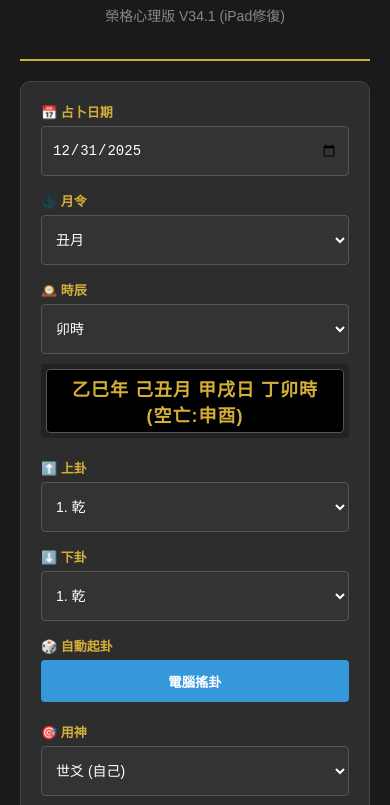
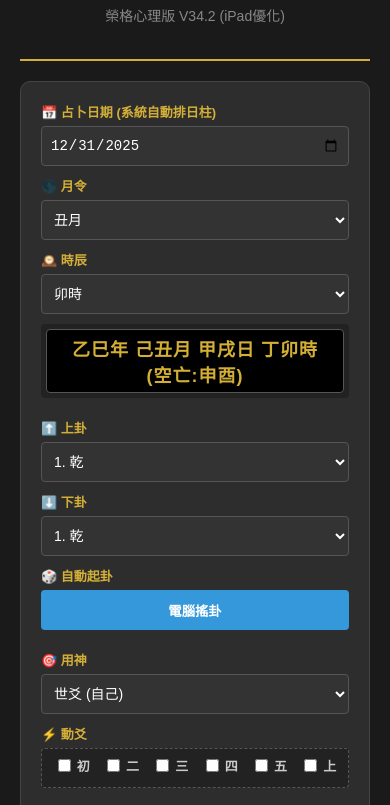
Before and after one commit to chin30182138/2026-01, a plain HTML site: page index.html in a window 390 px wide. Shown: the part 265-1070 px from the top of the page. Drawn offline with Linux system fonts and the light colour scheme.

Commit message:
Update title and optimize layout for V34.2

```diff
--- a/index.html
+++ b/index.html
@@ -3,7 +3,7 @@
 <head>
     <meta charset="UTF-8">
     <meta name="viewport" content="width=device-width, initial-scale=1.0">
-    <title>仙人指路 - 榮格心理版 (V34.1 iPad修復)</title>
+    <title>仙人指路 - 榮格心理版 (V34.2 iPad優化)</title>
     <style>
         :root {
             --gold: #d4af37;
@@ -29,7 +29,7 @@
 
         .container { width: 100%; max-width: 1200px; position: relative; }
 
-        /* Header & Logo */
+        /* Header */
         .header {
             text-align: center; border-bottom: 2px solid var(--gold); padding-bottom: 20px; margin-bottom: 20px; position: relative;
         }
@@ -56,30 +56,25 @@
         .api-input, textarea.custom-prompt, input[type="text"] { width: 100%; background: #000; border: 1px solid #444; color: #0f0; border-radius: 4px; padding: 10px; box-sizing: border-box; margin-bottom: 10px; }
         input[type="color"] { -webkit-appearance: none; border: none; width: 50px; height: 30px; padding: 0; background: none; cursor: pointer; vertical-align: middle; }
 
-        /* Layout */
+        /* Layout - V34.2 優化核心 */
         .control-box {
             background: var(--panel); padding: 20px; border-radius: 10px; border: 1px solid var(--border); display: flex; flex-direction: column; gap: 20px;
         }
 
-        /* 🔥 V34.1 修正核心：原本是 grid，加入 RWD 邏輯 */
-        .row-time { display: grid; grid-template-columns: 1fr 1fr 2fr; gap: 15px; align-items: end; }
+        /* 電腦與平板 (iPad) 模式：橫向排列 */
+        /* 比例調整：日期佔多一點 (1.2)，月時佔少一點 (0.9) */
+        .row-time { display: grid; grid-template-columns: 1.4fr 0.8fr 0.8fr; gap: 15px; align-items: end; }
         .row-hex { display: grid; grid-template-columns: 1fr 1fr 1fr; gap: 15px; align-items: end; }
         .row-target { display: grid; grid-template-columns: 1fr 2fr; gap: 15px; }
 
-        /* 🔥 RWD 響應式設計：當螢幕寬度小於 850px (iPad 直立或手機) 時觸發 */
-        @media screen and (max-width: 850px) {
-            .row-time {
-                grid-template-columns: 1fr !important; /* 強制改為單欄，垂直堆疊 */
+        /* 手機模式 (小於 600px) 才變成垂直堆疊 */
+        @media screen and (max-width: 600px) {
+            .row-time, .row-hex, .row-target {
+                grid-template-columns: 1fr !important; /* 強制單欄 */
+                gap: 10px;
             }
-            .row-hex {
-                grid-template-columns: 1fr !important; /* 強制改為單欄 */
-            }
-            .row-target {
-                grid-template-columns: 1fr !important; /* 強制改為單欄 */
-            }
-            /* 讓輸入框更高一點，方便手指點擊 */
             select, input[type="date"] {
-                height: 50px !important;
+                height: 45px; /* 手機上稍微高一點好點擊 */
             }
         }
 
@@ -94,7 +89,7 @@
             display: flex;
             align-items: center;
             gap: 20px;
-            flex-wrap: wrap; /* 允許換行 */
+            flex-wrap: wrap;
         }
         .story-options { display: flex; gap: 15px; flex-wrap: wrap; }
         .chk-story-label {
@@ -104,14 +99,14 @@
         .chk-story-label:hover { border-color: var(--gold); background: #333; }
         .chk-story-label input { accent-color: var(--gold); transform: scale(1.2); }
 
-        label { color: var(--gold); font-size: 13px; font-weight: bold; display: block; margin-bottom: 5px; }
-        select, input[type="date"] { width: 100%; padding: 10px; background: #333; border: 1px solid #555; color: #fff; border-radius: 4px; box-sizing: border-box; font-size: 14px; height: 42px; }
+        label { color: var(--gold); font-size: 13px; font-weight: bold; display: block; margin-bottom: 5px; white-space: nowrap; }
+        select, input[type="date"] { width: 100%; padding: 8px; background: #333; border: 1px solid #555; color: #fff; border-radius: 4px; box-sizing: border-box; font-size: 14px; height: 40px; }
 
-        .btn-random { width: 100%; height: 42px; background: #3498db; border: none; font-weight: bold; cursor: pointer; color: #fff; border-radius: 4px; }
+        .btn-random { width: 100%; height: 40px; background: #3498db; border: none; font-weight: bold; cursor: pointer; color: #fff; border-radius: 4px; }
         .btn-random:hover { background: #2980b9; }
 
-        .moving-zone { background: #222; padding: 10px; border-radius: 4px; border: 1px dashed #555; display: flex; justify-content: space-around; align-items: center; height: 42px; box-sizing: border-box;}
-        .chk-label { cursor: pointer; display: flex; align-items: center; gap: 5px; color: #ccc; font-size: 13px; }
+        .moving-zone { background: #222; padding: 5px; border-radius: 4px; border: 1px dashed #555; display: flex; justify-content: space-around; align-items: center; height: 40px; box-sizing: border-box;}
+        .chk-label { cursor: pointer; display: flex; align-items: center; gap: 3px; color: #ccc; font-size: 13px; }
         .chk-label input { accent-color: var(--gold); }
 
         .btn-group { display: flex; gap: 10px; margin-top: 20px; }
@@ -138,7 +133,6 @@
         }
         .card-header { font-size: 20px; color: var(--gold); border-bottom: 1px dashed #555; padding-bottom: 12px; margin-bottom: 20px; font-weight: bold; letter-spacing: 1px; }
 
-        /* Table Styling */
         .hex-table { width: 100%; border-collapse: collapse; font-size: 15px; }
         .hex-table th { border-bottom: 2px solid var(--gold); color: var(--gold); padding: 12px 5px; }
         .hex-table td { border-bottom: 1px solid #444; padding: 10px 5px; text-align: center; vertical-align: middle; color: #eee; }
@@ -165,7 +159,7 @@
         .ai-loading { color: var(--gold); animation: blink 1s infinite; }
         @keyframes blink { 50% { opacity: 0.5; } }
 
-        /* --- 🖨️ Print Optimization --- */
+        /* --- Print --- */
         @media print {
             body { background-color: #fff; color: #000; padding: 0; -webkit-print-color-adjust: exact; print-color-adjust: exact; }
             .container { max-width: 100%; width: 100%; padding: 20px; }
@@ -174,7 +168,6 @@
             .report-header-print { display: block; text-align: center; margin-bottom: 30px; border-bottom: 3px double #d4af37; padding-bottom: 20px; }
             .report-header-print img { max-width: 120px; height: auto; display: block; margin: 0 auto 10px; }
             .report-header-print h1 { font-size: 24pt; margin: 0; color: #000; font-family: "標楷體", serif; }
-
             .card {
                 background-color: var(--card-print-bg) !important;
                 border: none !important;
@@ -216,33 +209,29 @@
     <div class="header">
         <img src="logo.png" alt="Logo" class="logo-img" id="mainLogo">
         <h1>仙人指路神獸七十二型人格</h1>
-        <p>榮格心理版 V34.1 (iPad修復)</p>
+        <p>榮格心理版 V34.2 (iPad優化)</p>
         <div class="settings-btn" onclick="toggleSettings()" title="設定">⚙️</div>
     </div>
 
     <div id="settings-panel">
         <label style="color:#fff;">🔑 OpenAI API Key</label>
         <input type="password" id="apiKey" class="api-input" placeholder="sk-..." onchange="saveSettings()">
-
         <label style="color:#fff; margin-top:10px;">🖼️ Logo 圖片網址 (或檔名)</label>
         <input type="text" id="logoUrlIn" placeholder="預設: logo.png" onchange="saveSettings()">
-
         <label style="color:#fff; margin-top:10px;">✍️ 分析師署名</label>
         <input type="text" id="analystNameIn" placeholder="例如: 張天師" onchange="saveSettings()">
-
         <label style="color:#fff; margin-top:10px;">🎨 列印卡片底色</label>
         <div style="display:flex; align-items:center; gap:10px;">
             <input type="color" id="printColor" value="#fdfbf7" onchange="updatePrintColor()">
             <span style="color:#aaa; font-size:14px;">(點擊更換顏色)</span>
         </div>
-
         <label style="color:#fff; margin-top:10px;">📝 自定義分析提示詞</label>
         <textarea id="customPrompt" class="custom-prompt" placeholder="輸入您的獨門心法..." onchange="saveSettings()"></textarea>
     </div>
 
     <div class="control-box">
         <div class="row-time">
-            <div><label>📅 占卜日期</label><input type="date" id="dateIn" onchange="calcFullGanzhi()"></div>
+            <div><label>📅 占卜日期 (系統自動排日柱)</label><input type="date" id="dateIn" onchange="calcFullGanzhi()"></div>
             <div><label>🌑 月令</label><select id="monthIn" onchange="calcFullGanzhi()"><option value="寅">寅月</option><option value="卯">卯月</option><option value="辰">辰月</option><option value="巳">巳月</option><option value="午">午月</option><option value="未">未月</option><option value="申">申月</option><option value="酉">酉月</option><option value="戌">戌月</option><option value="亥">亥月</option><option value="子">子月</option><option value="丑">丑月</option></select></div>
             <div><label>🕰️ 時辰</label><select id="hourIn" onchange="calcFullGanzhi()"><option value="子">子時</option><option value="丑">丑時</option><option value="寅">寅時</option><option value="卯">卯時</option><option value="辰">辰時</option><option value="巳">巳時</option><option value="午">午時</option><option value="未">未時</option><option value="申">申時</option><option value="酉">酉時</option><option value="戌">戌時</option><option value="亥">亥時</option></select></div>
         </div>
@@ -308,7 +297,6 @@
         <div class="card">
             <div class="card-header"><span>2. 靈魂解碼 (榮格 x 五行 x 命運劇場)</span><span>🔮 AI Analysis</span></div>
             <div id="ai-response-container">請輸入 API Key 並點擊啟動，AI 將為您解讀...</div>
-
             <div class="analyst-signature" id="analystSign">分析師：仙人指路</div>
         </div>
         <textarea id="aiPrompt" style="display:none;"></textarea>
```
